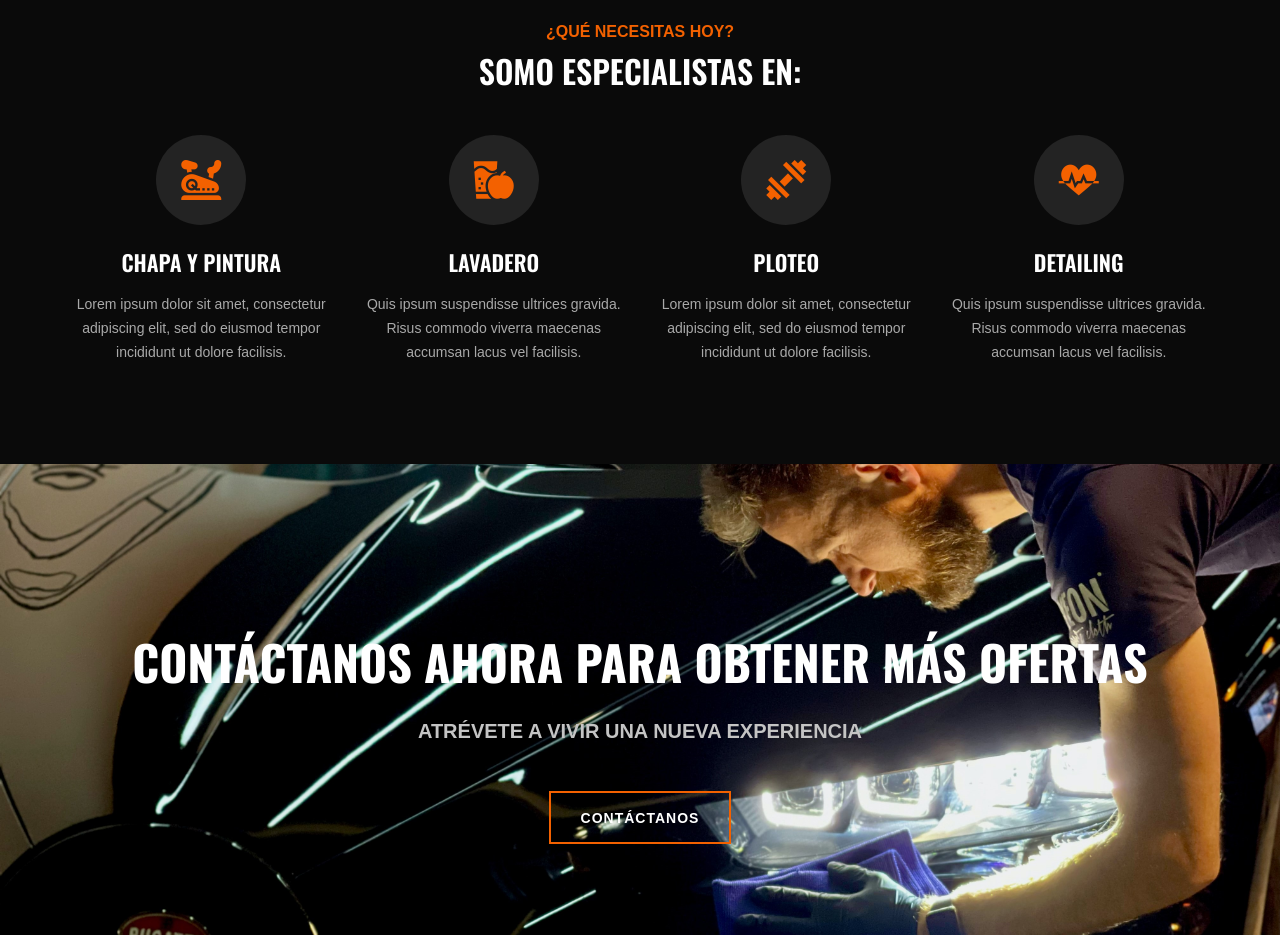
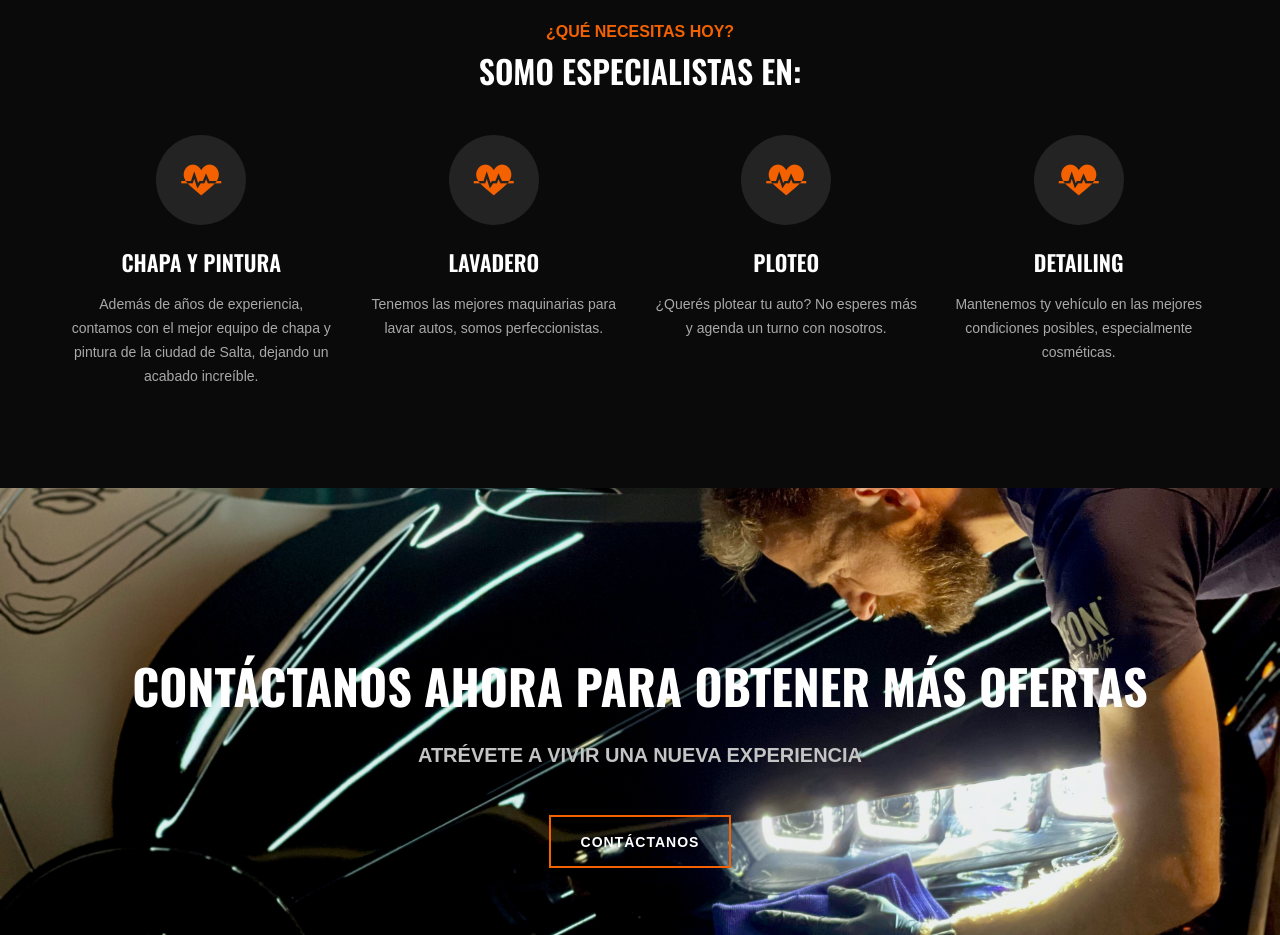
Before and after one commit to Lindapazw/web_LiderGarage, a plain HTML site: page index.html in a window 1280 px wide. Shown: the part 1120-2055 px from the top of the page. Drawn offline with nearby package versions, Linux system fonts and the light colour scheme; a web font is replaced by a local one.

Commit message:
Change choseU section

```diff
--- a/index.html
+++ b/index.html
@@ -143,34 +143,30 @@
             <div class="row">
                 <div class="col-lg-3 col-sm-6">
                     <div class="cs-item">
-                        <span class="flaticon-034-stationary-bike"></span>
+                        <span class="flaticon-014-heart-beat"></span>
                         <h4>CHAPA Y PINTURA</h4>
-                        <p>Lorem ipsum dolor sit amet, consectetur adipiscing elit, sed do eiusmod tempor incididunt ut
-                            dolore facilisis.</p>
+                        <p>Además de años de experiencia, contamos con el mejor equipo de chapa y pintura de la ciudad de Salta, dejando un acabado increíble.</p>
                     </div>
                 </div>
                 <div class="col-lg-3 col-sm-6">
                     <div class="cs-item">
-                        <span class="flaticon-033-juice"></span>
+                        <span class="flaticon-014-heart-beat"></span>
                         <h4>LAVADERO</h4>
-                        <p>Quis ipsum suspendisse ultrices gravida. Risus commodo viverra maecenas accumsan lacus vel
-                            facilisis.</p>
+                        <p>Tenemos las mejores maquinarias para lavar autos, somos perfeccionistas. </p>
                     </div>
                 </div>
                 <div class="col-lg-3 col-sm-6">
                     <div class="cs-item">
-                        <span class="flaticon-002-dumbell"></span>
+                        <span class="flaticon-014-heart-beat"></span>
                         <h4>PLOTEO</h4>
-                        <p>Lorem ipsum dolor sit amet, consectetur adipiscing elit, sed do eiusmod tempor incididunt ut
-                            dolore facilisis.</p>
+                        <p>¿Querés plotear tu auto? No esperes más y agenda un turno con nosotros.</p>
                     </div>
                 </div>
                 <div class="col-lg-3 col-sm-6">
                     <div class="cs-item">
                         <span class="flaticon-014-heart-beat"></span>
                         <h4>DETAILING</h4>
-                        <p>Quis ipsum suspendisse ultrices gravida. Risus commodo viverra maecenas accumsan lacus vel
-                            facilisis.</p>
+                        <p>Mantenemos ty vehículo en las mejores condiciones posibles, especialmente cosméticas.</p>
                     </div>
                 </div>
             </div>
```
